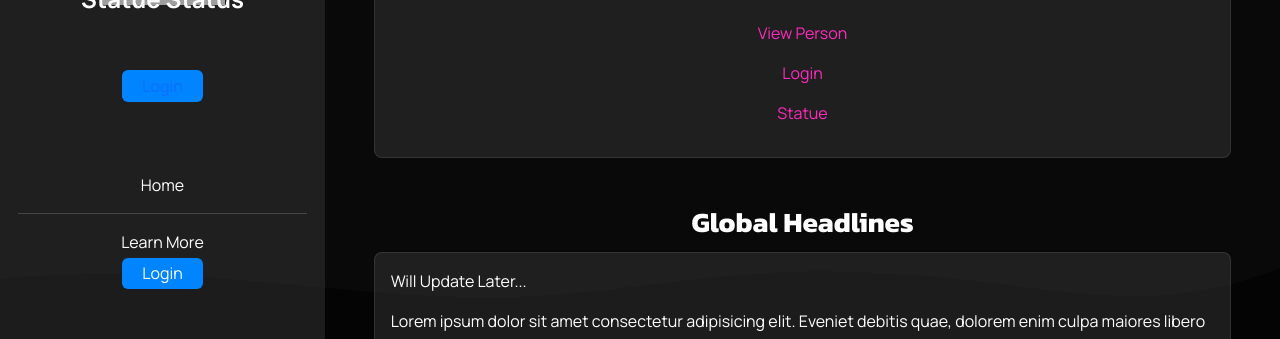
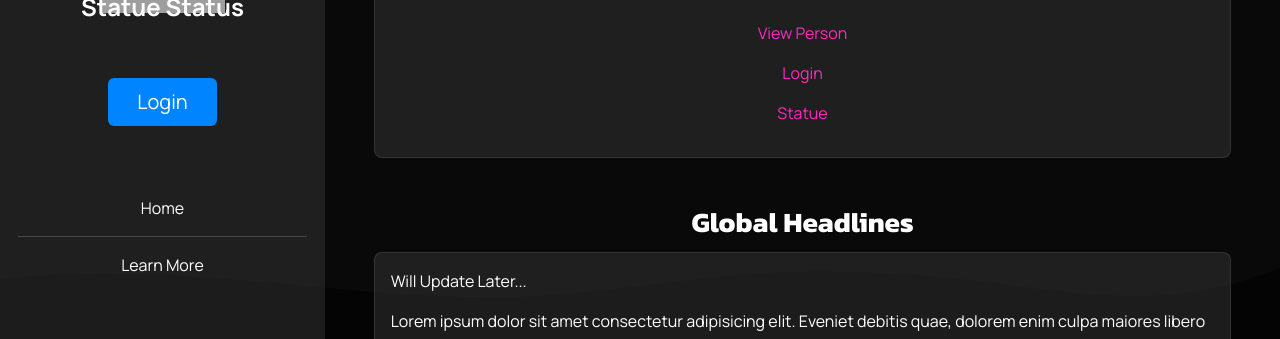
Before and after one commit to TDG-Org/Statue-Status, a React (Create React App) app in the folder client/: page / in a window 1280 px wide. Shown: the part 316-655 px from the top of the page. Built offline with nearby package versions, Linux system fonts and the light colour scheme; grey boxes are pictures that could not be loaded.

Commit message:
update the login button

```diff
--- a/client/src/components/Aside Comps/Nav.jsx
+++ b/client/src/components/Aside Comps/Nav.jsx
@@ -140,15 +140,6 @@ const Nav = ({ isActive, handleToggle }) => {
               </Link>
             </li>
 
-            <li>
-              <Link
-                to="/login"
-                className="ss-nav-link login-button"
-              >
-                Login
-              </Link>
-            </li>
-
           </ul>
         </>
       )}
--- a/client/src/sass/main.scss
+++ b/client/src/sass/main.scss
@@ -245,14 +245,18 @@ p, span, em, li, a, i, div {
 
 .login-button {
   border: none;
+  color: $light-clr;
   margin: 1rem auto;
   border-radius: 6px;
-  padding: .25rem 1.25rem;
+  padding: .5rem 1.75rem;
+  transition: all 250ms ease;
   background-color: $prime-clr;
+  border: 1px solid transparent;
+  font-size: 1.25rem;
   &:hover {
-    background-color: rgb(47, 148, 255);
-    color: white !important;
-    border-bottom: 1px solid transparent !important;
+    color: white;
+    background-color: rgb(65, 157, 255);
+    border-bottom: 1px solid transparent;
   }
 }
 
```
